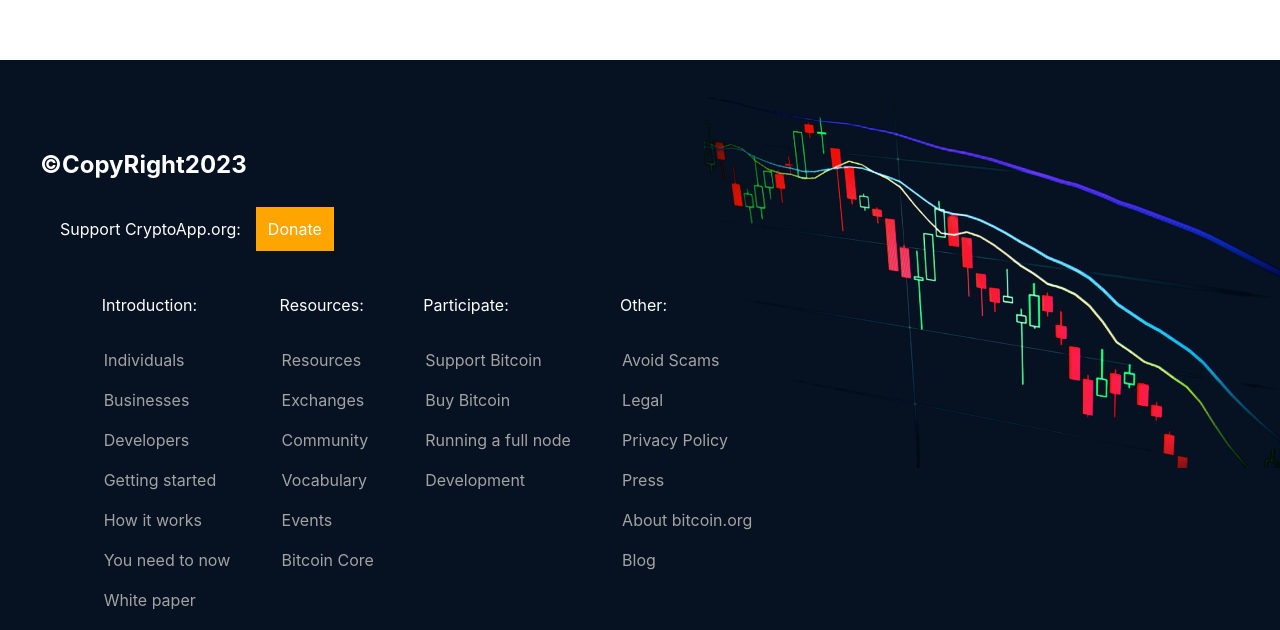
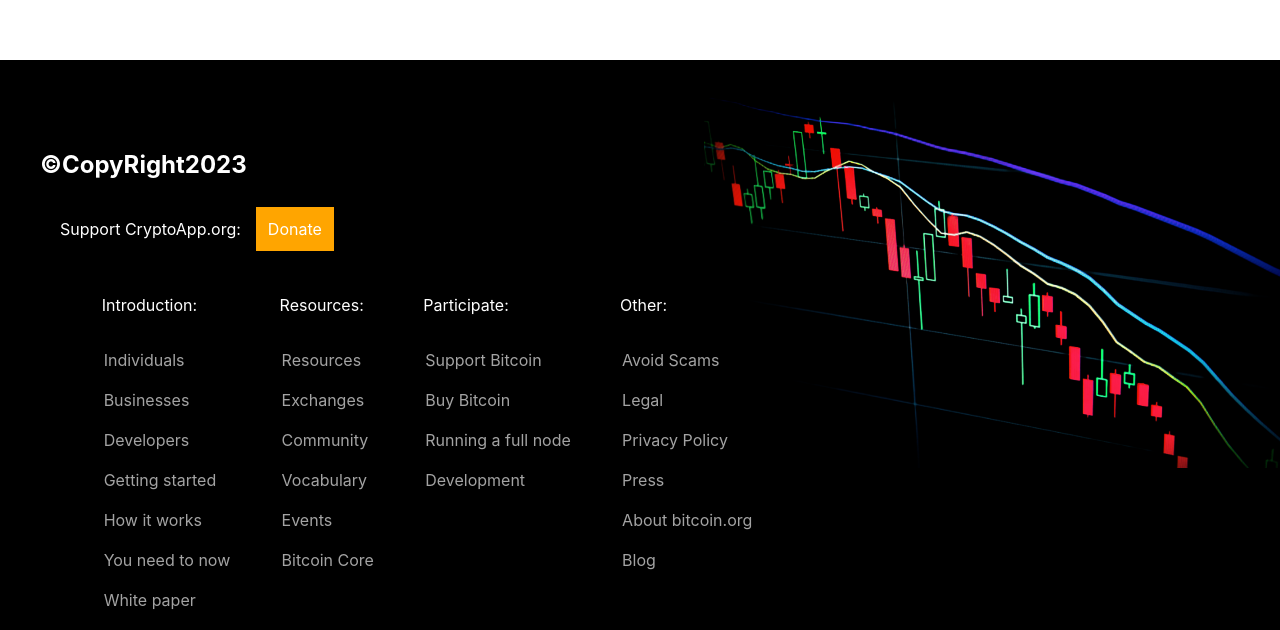
Before and after one commit to dzenanmecinovic/crypto-app, a React (Create React App) app: page / in a window 1280 px wide. Shown: the part 3727-4357 px from the top of the page. Built offline with nearby package versions, Linux system fonts and the light colour scheme.

Commit message:
pozadina

```diff
--- a/src/components/Footer/Footer.css
+++ b/src/components/Footer/Footer.css
@@ -1,6 +1,6 @@
 .footer {
   min-height: 40%;
-  background-color: #061121;
+  background-color: black;
   color: white;
   margin-top: -40px;
 }
```
